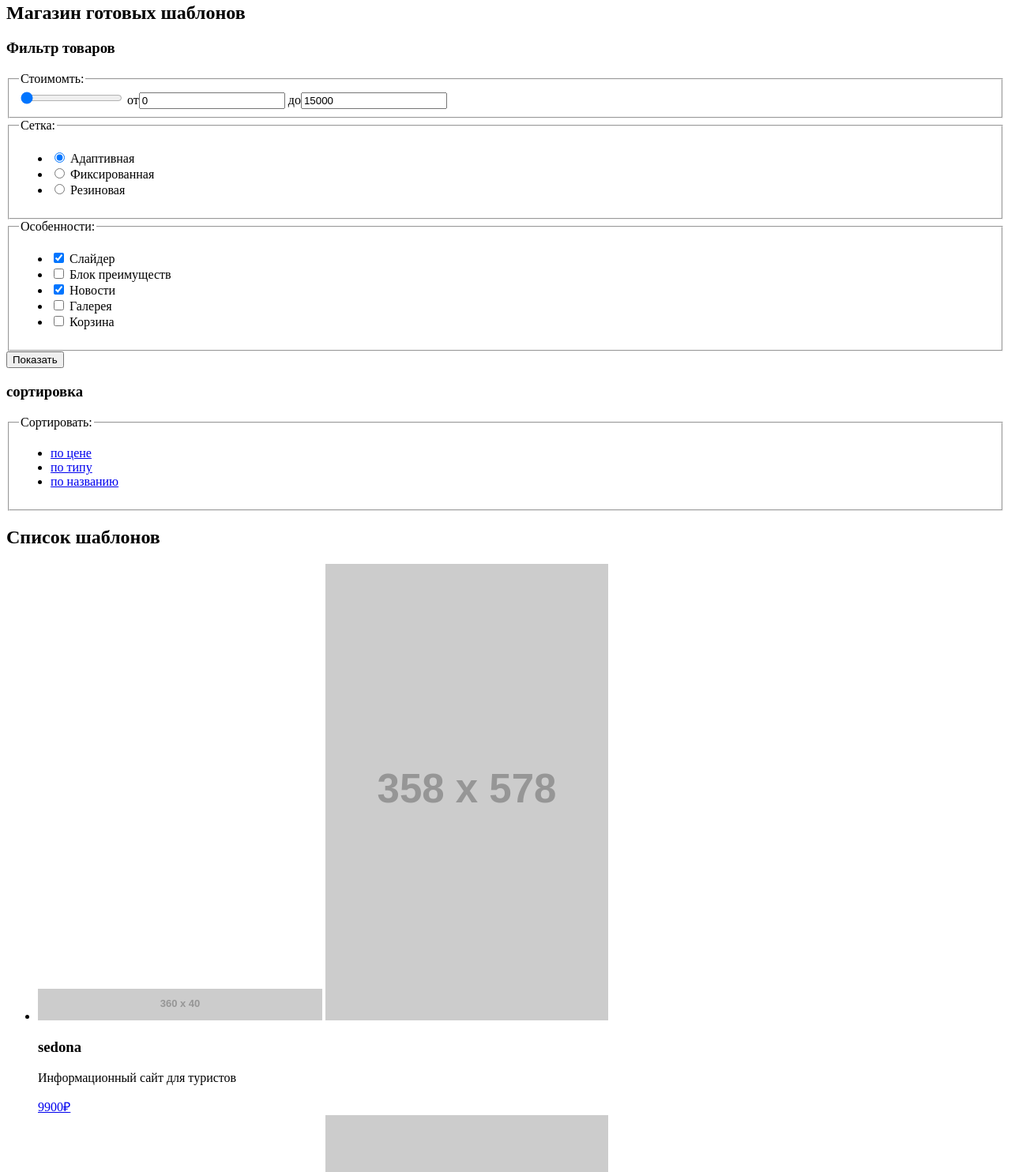
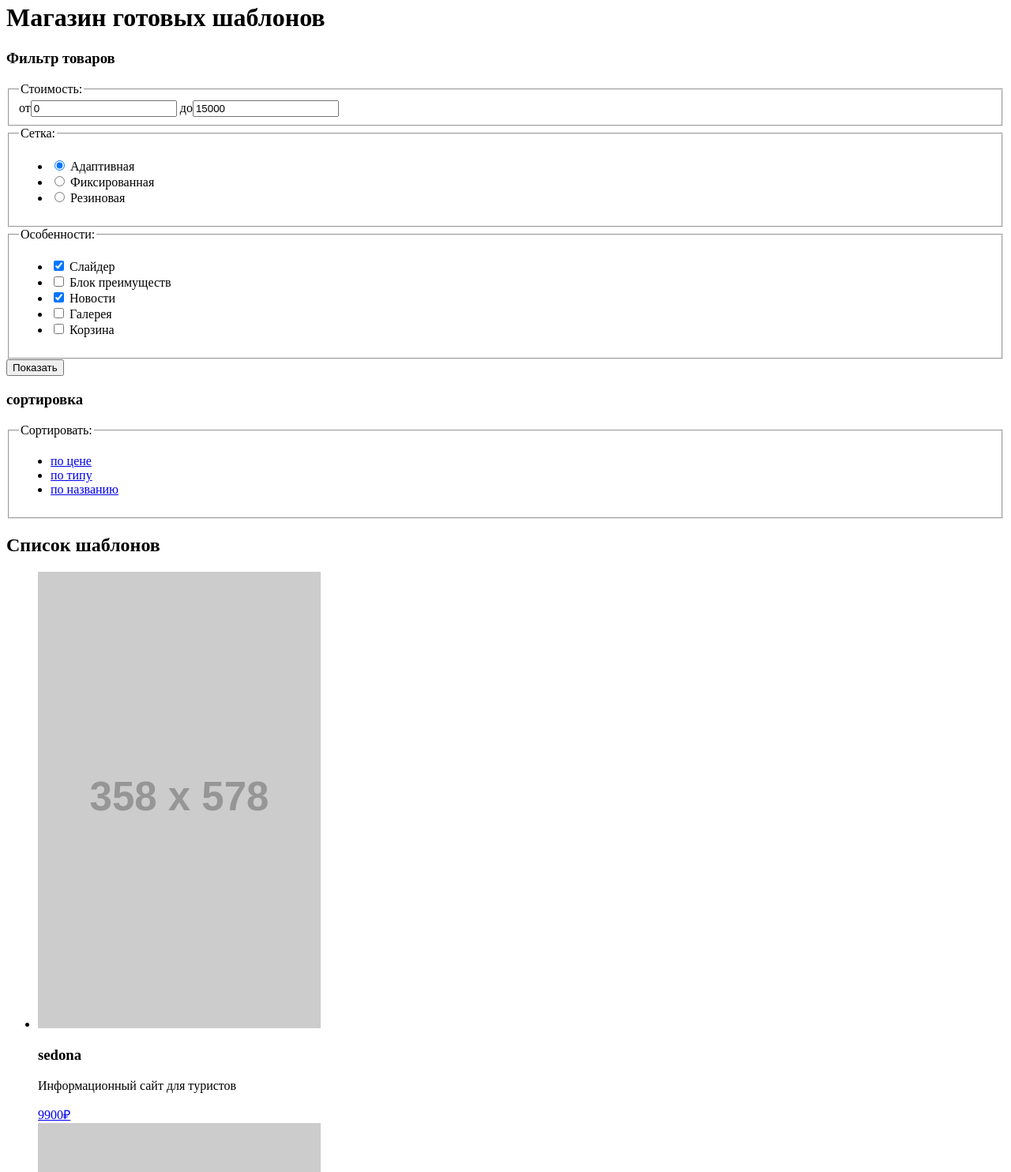
Before and after one commit to AdomGo/1669879-nerds-30, a plain HTML site: page catalog.html in a window 1280 px wide. Shown: the part 216-1700 px from the top of the page at 79% size. Drawn offline with Linux system fonts and the light colour scheme; placeholder pictures from the web are drawn by us.

Commit message:
Разметка внутренней страницы 04.02

```diff
--- a/catalog.html
+++ b/catalog.html
@@ -7,7 +7,7 @@
   <body>
     <header>
       <nav>
-        <a>
+        <a href="index.html">
           <img src="https://via.placeholder.com/160x65" width="160" height="65" alt="Логотип компании Nerds">
         </a>
         <ul>
@@ -26,18 +26,17 @@
         </ul>
         <a href="#nowhere">Корзина</a>
       </nav>
-      <section>
-        <h1>Магазин готовых шаблонов</h1>
-      </section>
     </header>
 
     <main>
+      <div>
+        <h1>Магазин готовых шаблонов</h1>
+      </div>
       <section>
         <h3 class="visually-hidden">Фильтр товаров</h3>
         <form method="get" action="https://echo.htmlacademy.ru">
           <fieldset>
-            <legend>Стоимомть:</legend>
-            <input type="range" min="0" max="15000" step="1" value="50">
+            <legend>Стоимость:</legend>
             <label>от<input type="text" value="0"></label>
             <label>до<input type="text" value="15000"></label>
           </fieldset>
@@ -62,32 +61,45 @@
             <legend>Особенности:</legend>
             <ul>
               <li>
-                <input type="checkbox" name="slider" id="filter-slider" checked>
-                <label for="filter-slider">Слайдер</label>
+                <label class="option">
+                  <input class="otionn_input" vaiue="europe" type="checkbox" checked>
+                  <spun class="option_element"></spun>
+                  <spun class="option_label">Слайдер</spun>
+                </label>
               </li>
               <li>
-                <input type="checkbox" name="array-of-benefits" id="filter-array-of-benefits">
-                <label for="filter-array-of-benefits">Блок преимуществ</label>
+                <label class="option">
+                  <input class="otionn_input" vaiue="europe" type="checkbox">
+                  <spun class="option_element"></spun>
+                  <spun class="option_label">Блок преимуществ</spun>
+                </label>
               </li>
               <li>
-                <input type="checkbox" name="news" id="filter-news" checked>
-                <label for="filter-news">Новости</label>
+                <label class="option">
+                  <input class="otionn_input" vaiue="europe" type="checkbox" checked>
+                  <spun class="option_element"></spun>
+                  <spun class="option_label">Новости</spun>
+                </label>
               </li>
               <li>
-                <input type="checkbox" name="gallery" id="filter-gallery">
-                <label for="filter-gallery">Галерея</label>
+                <label class="option">
+                  <input class="otionn_input" vaiue="europe" type="checkbox">
+                  <spun class="option_element"></spun>
+                  <spun class="option_label">Галерея</spun>
+                </label>
               </li>
               <li>
-                <input type="checkbox" name="basket" id="filter-basket">
-                <label for="filter-basket">Корзина</label>
+                <label class="option">
+                  <input class="otionn_input" vaiue="europe" type="checkbox">
+                  <spun class="option_element"></spun>
+                  <spun class="option_label">Корзина</spun>
+                </label>
               </li>
             </ul>
           </fieldset>
           <button type="submit">Показать</button>
         </form>
-      </section>
 
-      <section>
         <h3 class="visually-hidden">сортировка</h3>
         <form method="get" action="https://echo.htmlacademy.ru"></form>
         <fieldset>
@@ -104,12 +116,12 @@
             </li>
           </ul>
         </fieldset>
-      </section>
-      <section>
+
+        <div>
           <h2>Список шаблонов</h2>
           <ul>
             <li>
-            <img src="https://via.placeholder.com/360x40" width="360" height="40" alt="browser">
+              <article>
                 <a href="#nowhere">
                   <img src="https://via.placeholder.com/358x578" width="358" height="578" alt="шаблон sedona">
                 </a>
@@ -118,9 +130,10 @@
                   <p>Информационный сайт для туристов</p>
                   <a href="blank.html">9900₽</a>
                 </div>
+              </article>
             </li>
             <li>
-            <img src="https://via.placeholder.com/360x40" width="360" height="40" alt="browser">
+              <article>
                 <a href="#nowhere">
                   <img src="https://via.placeholder.com/358x578" width="358" height="578" alt="шаблон pink app">
                 </a>
@@ -129,9 +142,10 @@
                   <p>Продуктовый лендинг приложения для iOS и Android</p>
                   <a href="blank.html">9900₽</a>
                 </div>
+              </article>
             </li>
             <li>
-            <img src="https://via.placeholder.com/360x40" width="360" height="40" alt="browser">
+              <article>
                 <a href="#nowhere">
                   <img src="https://via.placeholder.com/358x578" width="358" height="578" alt="шаблон barbershop">
                 </a>
@@ -140,9 +154,10 @@
                   <p>Сайт салона красоты. Для мужчин, да.</p>
                   <a href="blank.html">9900₽</a>
                 </div>
+              </article>
             </li>
             <li>
-            <img src="https://via.placeholder.com/360x40" width="360" height="40" alt="browser">
+              <article>
                 <a href="#nowhere">
                   <img src="https://via.placeholder.com/358x578" width="358" height="578" alt="шаблон mishka">
                 </a>
@@ -151,9 +166,10 @@
                   <p>Интернет-магазин вязаных игрушек</p>
                   <a href="blank.html">9900₽</a>
                 </div>
+              </article>
             </li>
             <li>
-            <img src="https://via.placeholder.com/360x40" width="360" height="40" alt="browser">
+              <article>
                 <a href="#nowhere">
                   <img src="https://via.placeholder.com/358x578" width="358" height="578" alt="шаблон a plus">
                 </a>
@@ -162,9 +178,10 @@
                   <p>Лендинг курсов повышения квалификации</p>
                   <a href="blank.html">9900₽</a>
                 </div>
+              </article>
             </li>
             <li>
-            <img src="https://via.placeholder.com/360x40" width="360" height="40" alt="browser">
+              <article>
                 <a href="#nowhere">
                   <img src="https://via.placeholder.com/358x578" width="358" height="578" alt="шаблон кваст">
                 </a>
@@ -173,6 +190,7 @@
                   <p>Промо-сайт производителя крафтового кваса</p>
                   <a href="blank.html">9900₽</a>
                 </div>
+              </article>
             </li>
           </ul>
           <ul>
@@ -180,15 +198,16 @@
               <a>1</a>
             </li>
             <li>
-            <a href="#nowhere">2</a>
+              <a href="#2">2</a>
             </li>
             <li>
-            <a href="#nowhere">3</a>
+              <a href="#3">3</a>
             </li>
             <li>
-            <a href="#nowhere">следующая</a>
+              <a href="#next">следующая</a>
             </li>
           </ul>
+        </div>
       </section>
     </main>
 
```
Lines whose indentation alone changed are shown as unchanged.
